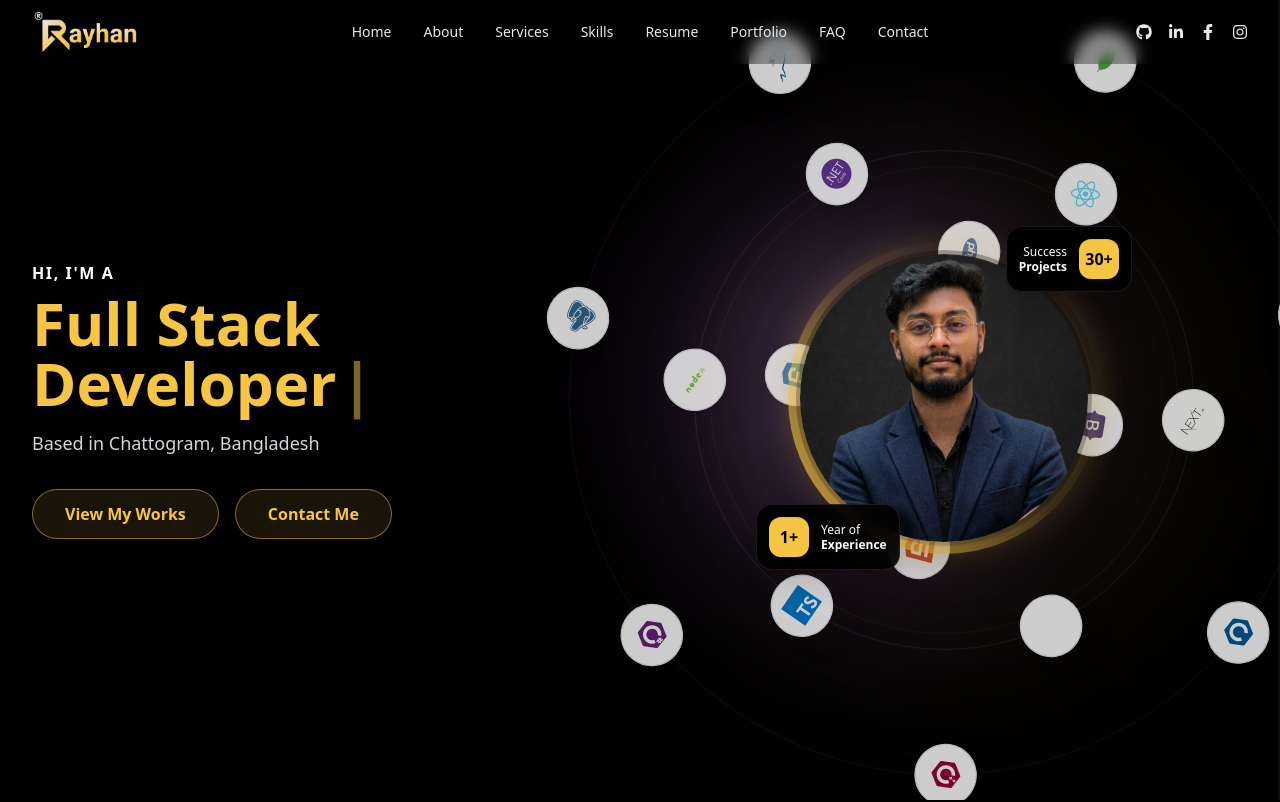
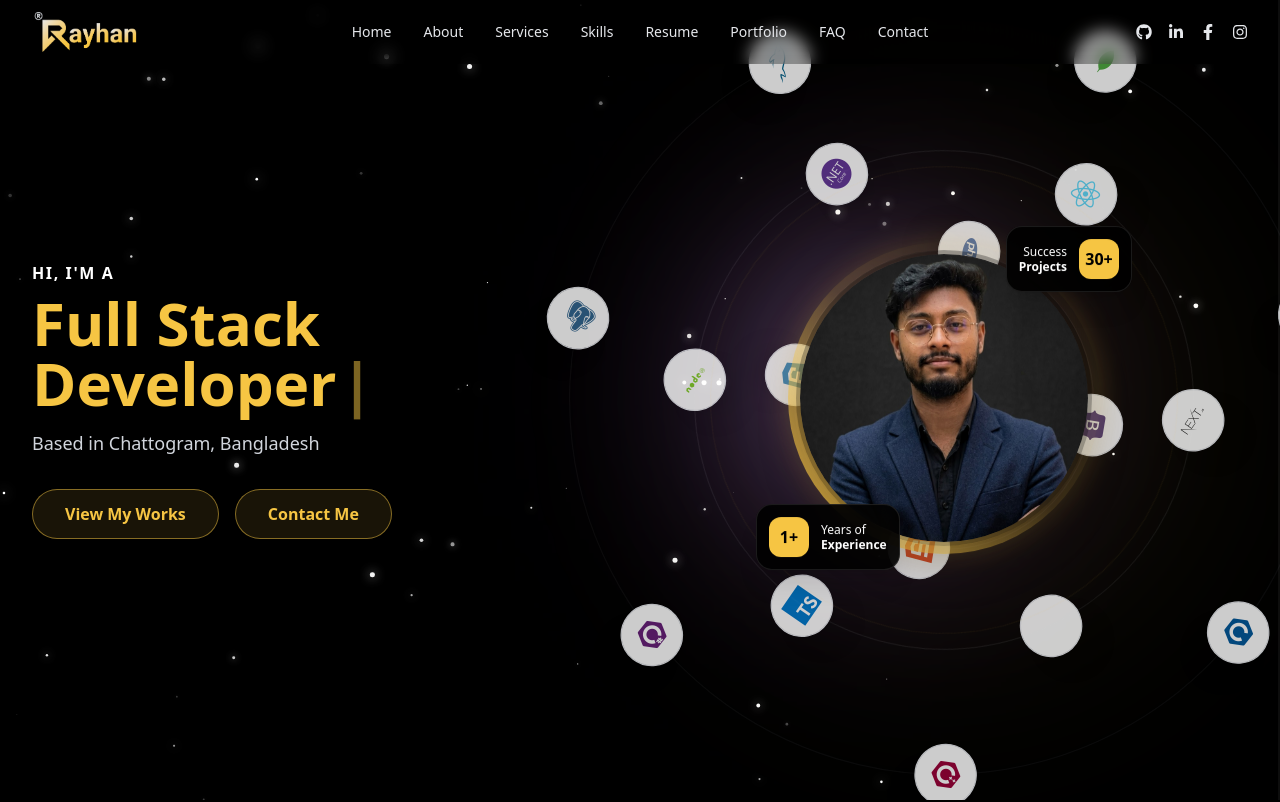
Before and after one commit to rayhan798/my-portfolio, a React (Vite) app: page / in a window 1280 px wide. Shown: the top 802 px of the page. Built offline with nearby package versions, Linux system fonts and the light colour scheme.

Commit message:
first commit

```diff
--- a/src/modules/home/components/HeroSection.jsx
+++ b/src/modules/home/components/HeroSection.jsx
@@ -1,4 +1,4 @@
-import React from "react";
+import React, { useMemo, useState } from "react";
 import { motion } from "framer-motion";
 import profileImg from "../../../assets/Profile_Pic1.jpg";
 import useTyping from "../hooks/useTyping";
@@ -11,16 +11,104 @@
   buttonVariants,
 } from "../data/heroData";
 
+const DynamicParticle = ({ p, mousePos }) => {
+  let pushX = 0;
+  let pushY = 0;
+
+  if (mousePos.x !== null && mousePos.y !== null) {
+    const particleX = (p.x / 100) * window.innerWidth;
+    const particleY = (p.y / 100) * window.innerHeight;
+
+    const dx = mousePos.x - particleX;
+    const dy = mousePos.y - particleY;
+    const distance = Math.sqrt(dx * dx + dy * dy);
+
+    const radius = 140;
+    if (distance < radius) {
+      const angle = Math.atan2(dy, dx);
+      const pushForce = (radius - distance) * 0.9;
+      pushX = -Math.cos(angle) * pushForce;
+      pushY = -Math.sin(angle) * pushForce;
+    }
+  }
+
+  return (
+    <motion.div
+      animate={{
+        opacity: [p.opacity, 1, p.opacity * 0.3, p.opacity],
+        scale: [1, 1.3, 0.9, 1],
+        x: [0 + pushX, p.moveXAmount + pushX, -p.moveXAmount / 2 + pushX, 0 + pushX],
+        y: [0 + pushY, p.moveYAmount + pushY, -p.moveYAmount / 2 + pushY, 0 + pushY],
+      }}
+      transition={{
+        opacity: { duration: p.duration, repeat: Infinity, ease: "easeInOut", delay: p.delay },
+        scale: { duration: p.duration, repeat: Infinity, ease: "easeInOut", delay: p.delay },
+        x: { duration: p.moveDuration, repeat: Infinity, repeatType: "mirror", ease: "easeInOut", delay: p.delay },
+        y: { duration: p.moveDuration, repeat: Infinity, repeatType: "mirror", ease: "easeInOut", delay: p.delay },
+      }}
+      style={{
+        position: "absolute",
+        top: `${p.y}%`,
+        left: `${p.x}%`,
+        width: `${p.size}px`,
+        height: `${p.size}px`,
+        borderRadius: "50%",
+        backgroundColor: "#ffffff",
+        boxShadow: "0 0 8px rgba(255, 255, 255, 0.8)",
+      }}
+    />
+  );
+};
+
+const BackgroundParticles = ({ mousePos }) => {
+  const particles = useMemo(() => {
+// stars count 70
+    return Array.from({ length: 70 }).map((_, i) => ({
+      id: i,
+      size: Math.random() * 3.5 + 1,
+      x: Math.random() * 100,
+      y: Math.random() * 100,
+      duration: Math.random() * 3 + 2,
+      delay: Math.random() * 2,
+      opacity: Math.random() * 0.7 + 0.3,
+      moveXAmount: (Math.random() - 0.5) * 50,
+      moveYAmount: (Math.random() - 0.5) * 50,
+      moveDuration: Math.random() * 6 + 4,
+    }));
+  }, []);
+
+  return (
+    <div className="absolute inset-0 pointer-events-none overflow-hidden z-[1]">
+      {particles.map((p) => (
+        <DynamicParticle key={p.id} p={p} mousePos={mousePos} />
+      ))}
+    </div>
+  );
+};
+
 const Hero = () => {
   const typedText = useTyping(HERO_TEXTS);
+  const [mousePos, setMousePos] = useState({ x: null, y: null });
+
+  const handleMouseMove = (e) => {
+    setMousePos({ x: e.clientX, y: e.clientY });
+  };
+
+  const handleMouseLeave = () => {
+    setMousePos({ x: null, y: null });
+  };
 
   return (
     <section
       id="home"
+      onMouseMove={handleMouseMove}
+      onMouseLeave={handleMouseLeave}
       className="w-full min-h-screen flex items-center relative bg-cover bg-center bg-[url('/src/assets/RAYHAN-VAI-7.jpg')] py-16 md:py-24 lg:py-0 overflow-hidden"
     >
       {/* Overlay with subtle gradient */}
       <div className="absolute inset-0 bg-black/75 backdrop-blur-[2px]"></div>
+
+      <BackgroundParticles mousePos={mousePos} />
 
       <div className="container mx-auto px-4 sm:px-6 lg:px-8 max-w-7xl flex flex-col-reverse lg:flex-row items-center justify-between relative z-10 gap-12 lg:gap-0">
 
@@ -94,7 +182,6 @@
               {/* Main Image Wrapper */}
               <div className="relative p-1.5 sm:p-2 rounded-full bg-gradient-to-tr from-[#F6c543] via-[#F6c543]/20 to-transparent shadow-[0_0_30px_rgba(246,197,67,0.2)]">
                 <div className="rounded-full overflow-hidden border-[3px] sm:border-4 border-black/30 shadow-2xl">
-                  {/* md:w-64 md:h-64 যোগ করা হয়েছে ট্যাবলেট সাইজের সঠিক অনুপাতের জন্য */}
                   <img
                     src={profileImg}
                     alt="Profile"
@@ -114,7 +201,7 @@
                   1+
                 </div>
                 <div className="text-[9px] sm:text-xs text-white text-left leading-tight">
-                  Year of <br /> <span className="font-bold">Experience</span>
+                  Years of <br /> <span className="font-bold">Experience</span>
                 </div>
               </motion.div>
 
```
